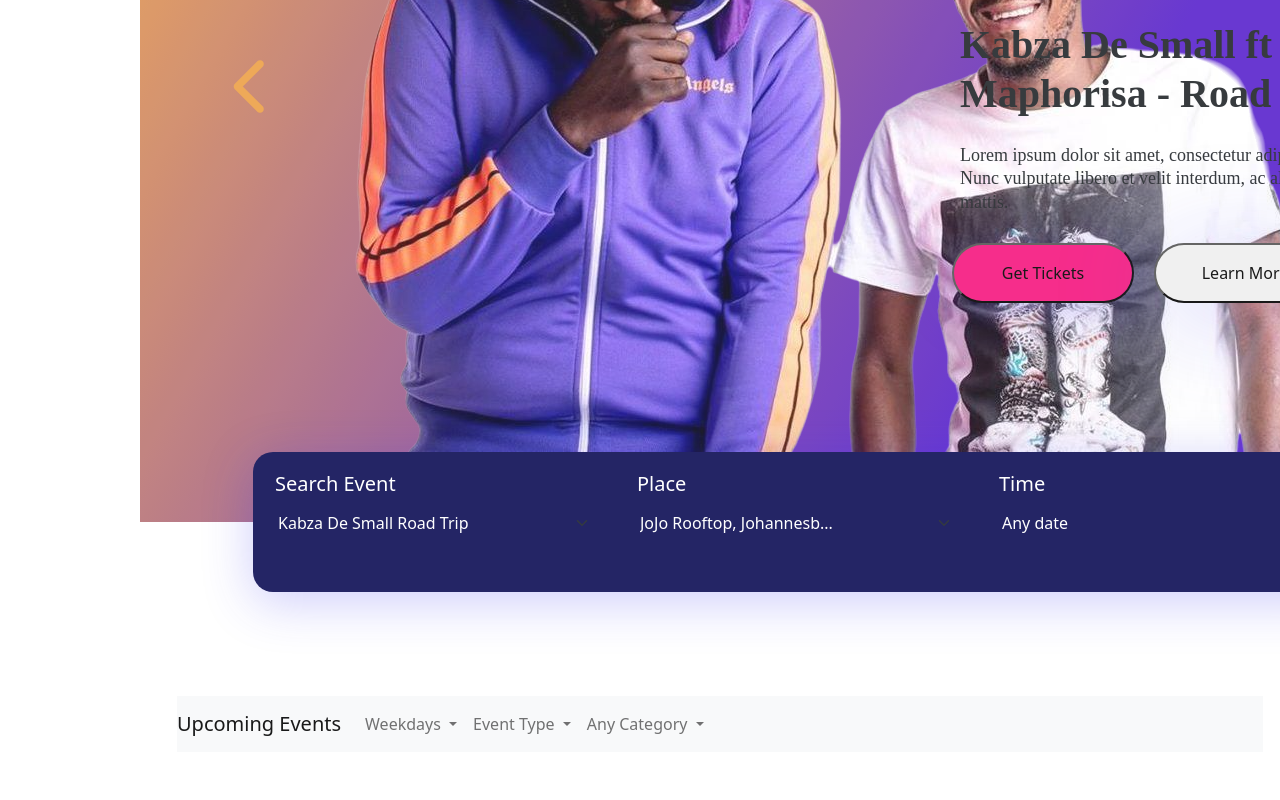
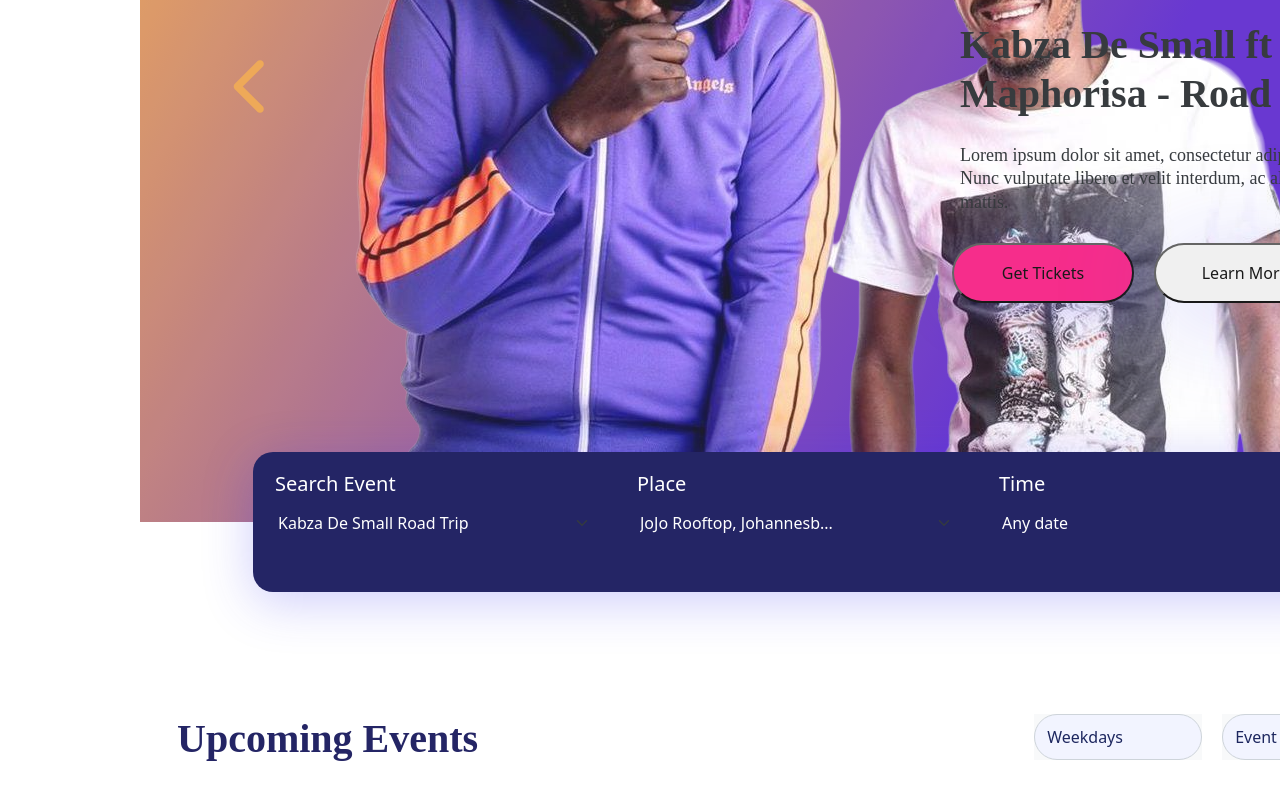
Before and after one commit to diphokoo/NightLife, a Vue app: page / in a window 1280 px wide. Shown: the part 198-998 px from the top of the page. Built offline with nearby package versions, Linux system fonts and the light colour scheme.

Commit message:
Upcoming events grid

```diff
--- a/src/components/UpcomingEvent.vue
+++ b/src/components/UpcomingEvent.vue
@@ -1,48 +1,79 @@
 <template>
  <div class="upcomingEvents">
-    <nav class="navbar navbar-expand-lg navbar-light bg-light">
-    <a class="navbar-brand" href="#">Upcoming Events</a>
+    <nav class="navbar navbar-expand-lg navbar-light">
+    <h4 class="navbar-brand" href="#">Upcoming Events</h4>
 
-    <div class="collapse navbar-collapse float-right">
+    <div class="collapse navbar-collapse justify-content-end">
         <ul class="navbar-nav">
 
-        <li class="nav-item dropdown">
-            <a class="nav-link dropdown-toggle" href="#" id="weekDays" data-toggle="dropdown" aria-haspopup="true" aria-expanded="false">
-            Weekdays
-            </a>
-            <div class="dropdown-menu" aria-labelledby="weekDays">
-                <a class="dropdown-item" href="#">Monday</a>
-                <a class="dropdown-item" href="#">Another action</a>
-                <a class="dropdown-item" href="#">Something else here</a>
-            </div>
-        </li>
-        <li class="nav-item dropdown">
-            <a class="nav-link dropdown-toggle" href="#" id="eventType" data-toggle="dropdown" aria-haspopup="true" aria-expanded="false">
-            Event Type
-            </a>
-            <div class="dropdown-menu" aria-labelledby="eventType">
-                <a class="dropdown-item" href="#">Monday</a>
-                <a class="dropdown-item" href="#">Another action</a>
-                <a class="dropdown-item" href="#">Something else here</a>
-            </div>
-        </li>
-
-        <li class="nav-item dropdown">
-            <a class="nav-link dropdown-toggle" href="#" id="anyCategory" data-toggle="dropdown" aria-haspopup="true" aria-expanded="false">
-            Any Category
-            </a>
-            <div class="dropdown-menu" aria-labelledby="anyCategory">
-                <a class="dropdown-item" href="#">Monday</a>
-                <a class="dropdown-item" href="#">Another action</a>
-                <a class="dropdown-item" href="#">Something else here</a>
-            </div>
-        </li>
+            <li class="nav-item dropdown bg-light">
+                <select class="form-select" aria-label="Default select example">
+                    <option selected>Weekdays</option>
+                    <option value="1">One</option>
+                    <option value="2">Two</option>
+                    <option value="3">Three</option>
+                </select>
+            </li>
+            <li class="nav-item dropdown bg-light">
+                <select class="form-select" aria-label="Default select example">
+                    <option selected>Event Type</option>
+                    <option value="1">One</option>
+                    <option value="2">Two</option>
+                    <option value="3">Three</option>
+                </select>
+            </li>
+            <li class="nav-item dropdown bg-light">
+                <select class="form-select" aria-label="Default select example">
+                    <option selected>Any Category</option>
+                    <option value="1">One</option>
+                    <option value="2">Two</option>
+                    <option value="3">Three</option>
+                </select>
+            </li>
         </ul>
     </div>
     </nav>
  </div>
 
 </template>
+
+<style scoped>
+
+.form-select {
+    /* position: absolute; */
+    width: 168px !important;
+    height: 46px !important;
+    left: 719px !important;
+    top: 896px !important;
+    background: #F2F4FF !important;
+    border-radius: 50px !important;
+    /* color: white; */
+    color: #1D275F !important;
+}
+
+li.nav-item.dropdown.bg-light {
+    margin: 10px;
+}
+
+h4.navbar-brand {
+    /* position: absolute; */
+    width: 319px;
+    height: 49px;
+    left: 177px;
+    top: 894px;
+    font-family: 'Proxima Nova';
+    font-style: normal;
+    font-weight: 700;
+    font-size: 40px;
+    line-height: 49px;
+    color: #242565 !important;
+}
+
+ul.navbar-nav {
+    /* margin-right: -315px; */
+    padding-left: 530px;
+}
+</style>
 
 <script>
     export default {
```
